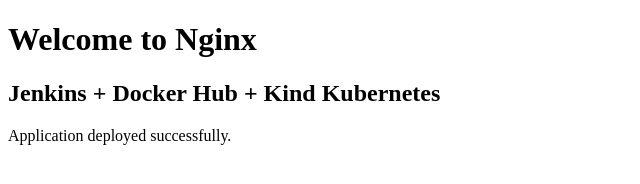
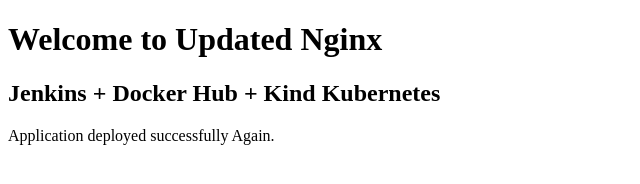
Before and after one commit to prasannacn08/nginx-jenkins-kind, a plain HTML site: page index.html in a window 1280 px wide. Shown: the whole page, without its empty margins (0-640 px from the left). Drawn offline with Linux system fonts and the light colour scheme.

Commit message:
Update index.html

```diff
--- a/index.html
+++ b/index.html
@@ -7,11 +7,11 @@
 
 <body>
 
-    <h1>Welcome to Nginx</h1>
+    <h1>Welcome to Updated Nginx</h1>
 
     <h2>Jenkins + Docker Hub + Kind Kubernetes</h2>
 
-    <p>Application deployed successfully.</p>
+    <p>Application deployed successfully Again.</p>
 
 </body>
 
```
